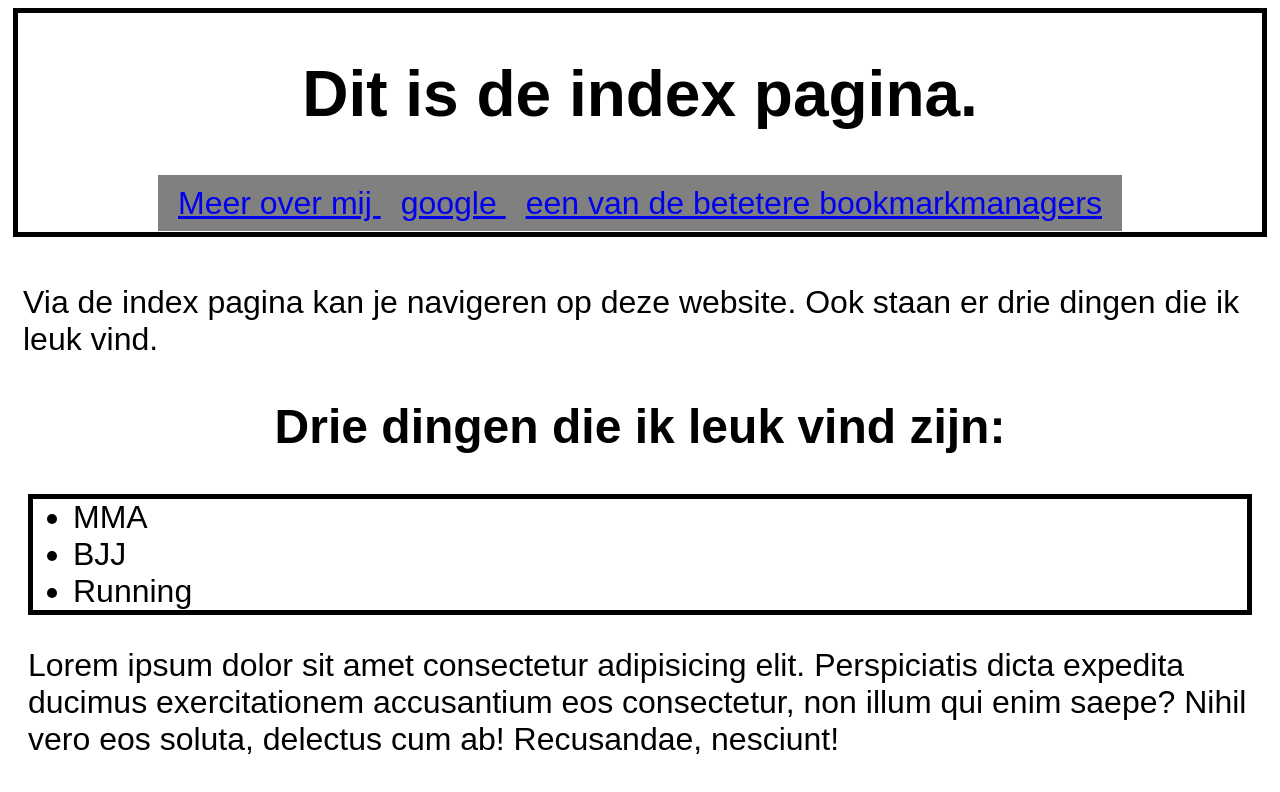
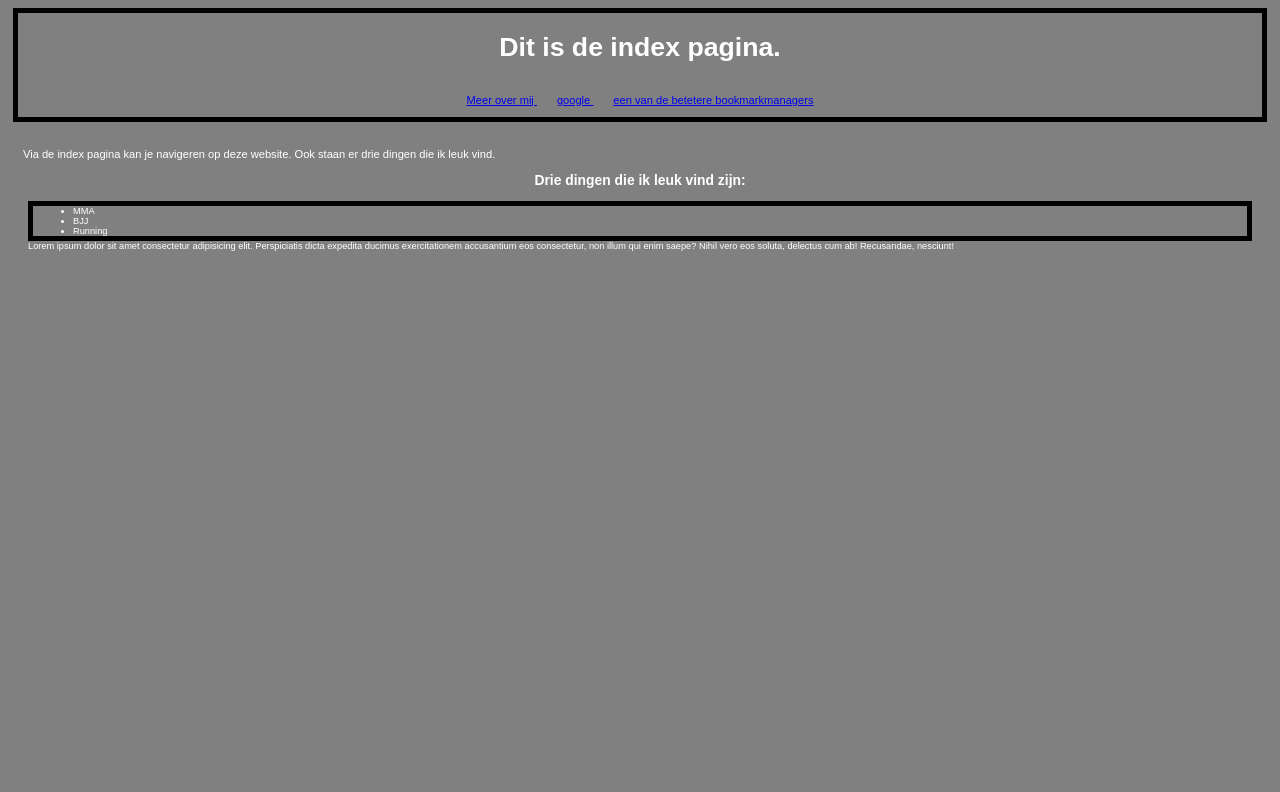
Before and after one commit to JGanseij/WincWebDev, a plain HTML site: page index.html in a window 1280 px wide. Drawn offline with Linux system fonts and the light colour scheme; files that its build step writes are made by us from their sources.

Commit message:
Add files via upload

```diff
--- a/style.css
+++ b/style.css
@@ -7,7 +7,7 @@ body {
 
 .black-border {
   border: 5px solid black;
-  marign: auto;
+  margin: auto;
   padding: auto;
 }
 
@@ -54,3 +54,54 @@ section {
 h2 {
   padding: 10px;
 }
+
+@media screen {
+  body {
+    background: lightblue;
+  }
+  .navlist {
+    background: lightblue;
+  }
+  main {
+    background: lightblue;
+  }
+  section {
+    background: lightblue;
+  }
+  article {
+    background: lightblue;
+  }
+}
+
+@media screen and (min-width: 1024px) {
+  body {
+    background: grey;
+    color: white;
+    font-size: smaller;
+    row-gap: 5px;
+  }
+  .navlist {
+    background: grey;
+    color: white;
+    font-size: smaller;
+    row-gap: 5px;
+  }
+  main {
+    background: grey;
+    color: white;
+    font-size: smaller;
+    row-gap: 5px;
+  }
+  section {
+    background: grey;
+    color: white;
+    font-size: smaller;
+    row-gap: 5px;
+  }
+  article {
+    background: grey;
+    color: white;
+    font-size: smaller;
+    row-gap: 5px;
+  }
+}
```
Also changed, not shown: index.html (+1 -0 lines).
